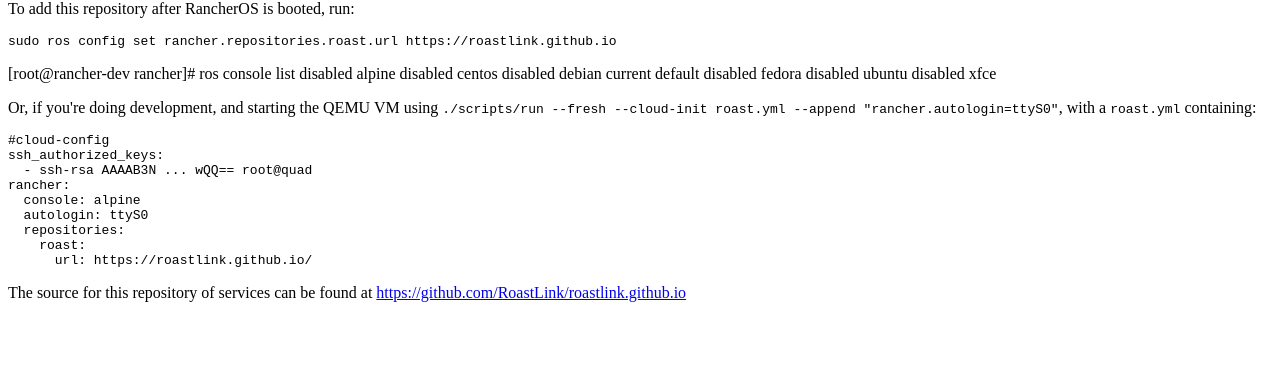
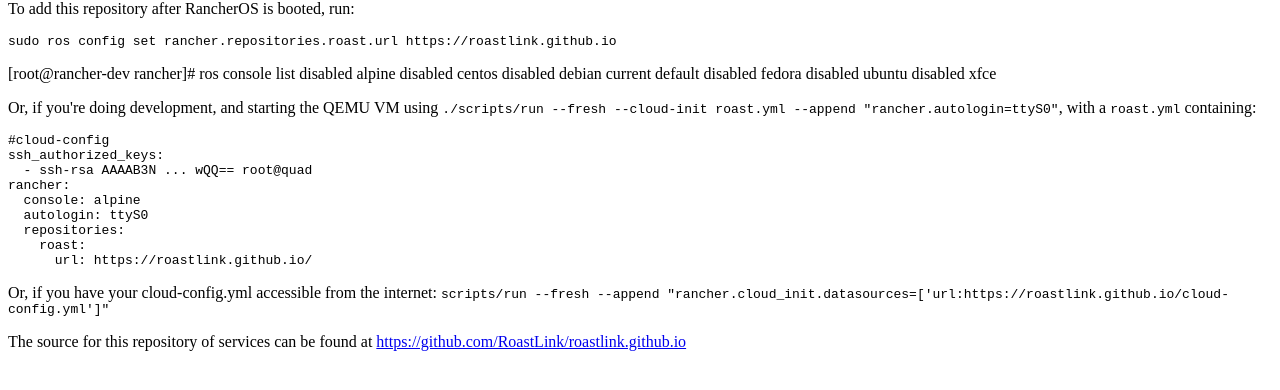
Before and after one commit to RoastLink/roastlink.github.io, a plain HTML site: page index.html in a window 1280 px wide. Shown: the part 66-456 px from the top of the page. Drawn offline with Linux system fonts and the light colour scheme.

Commit message:
add web based cloud-config
Signed-off-by: Sven Dowideit <SvenDowideit@home.org.au>

```diff
--- a/index.html
+++ b/index.html
@@ -37,6 +37,10 @@
 </pre>
 </p>
 <p>
+Or, if you have your cloud-config.yml accessible from the internet:
+<code>scripts/run  --fresh --append "rancher.cloud_init.datasources=['url:https://roastlink.github.io/cloud-config.yml']"</code>
+</p>
+<p>
 The source for this repository of services can be found at <a href="https://github.com/RoastLink/roastlink.github.io">https://github.com/RoastLink/roastlink.github.io</a>
 </p>
 </div>
```
